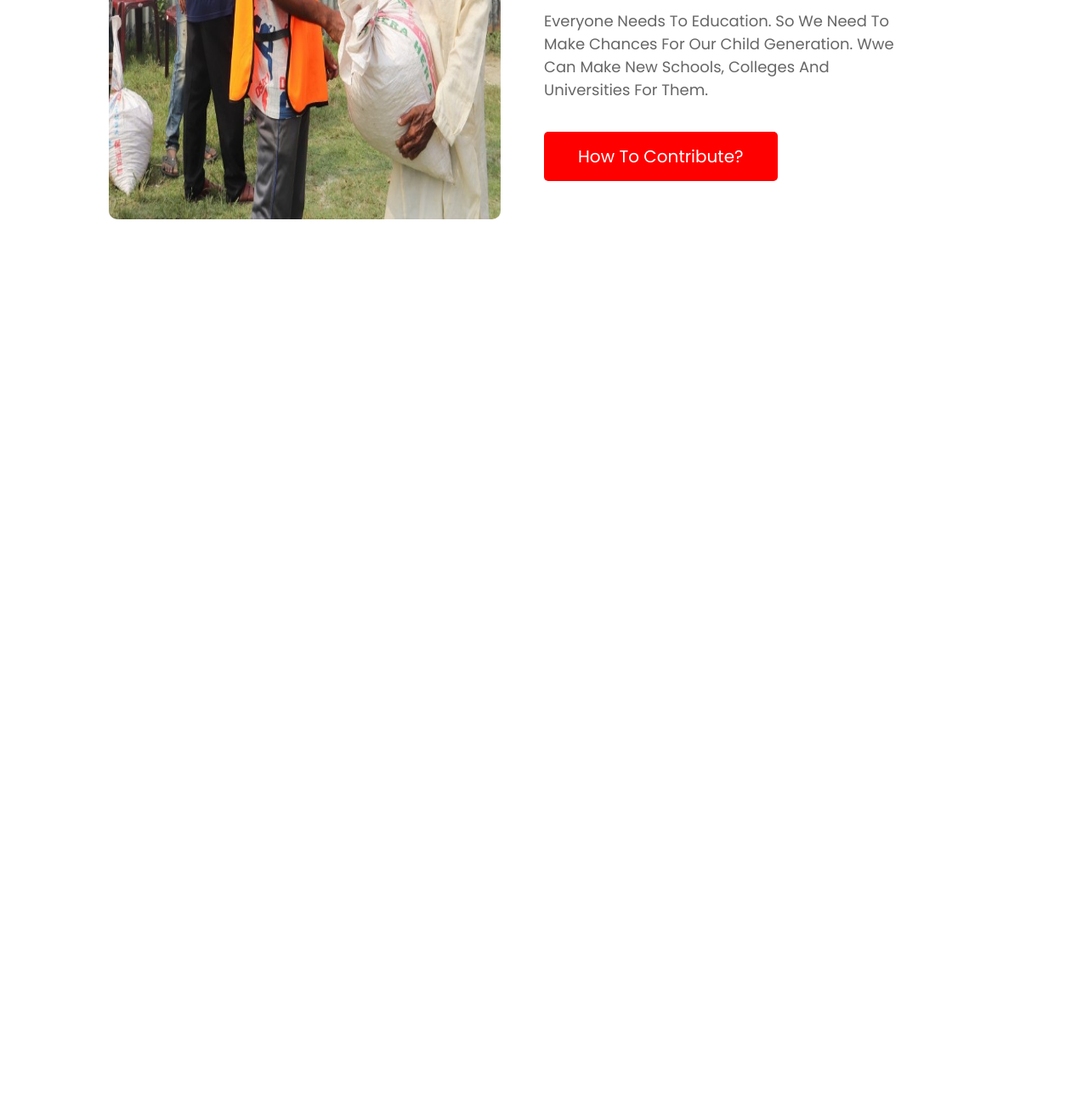
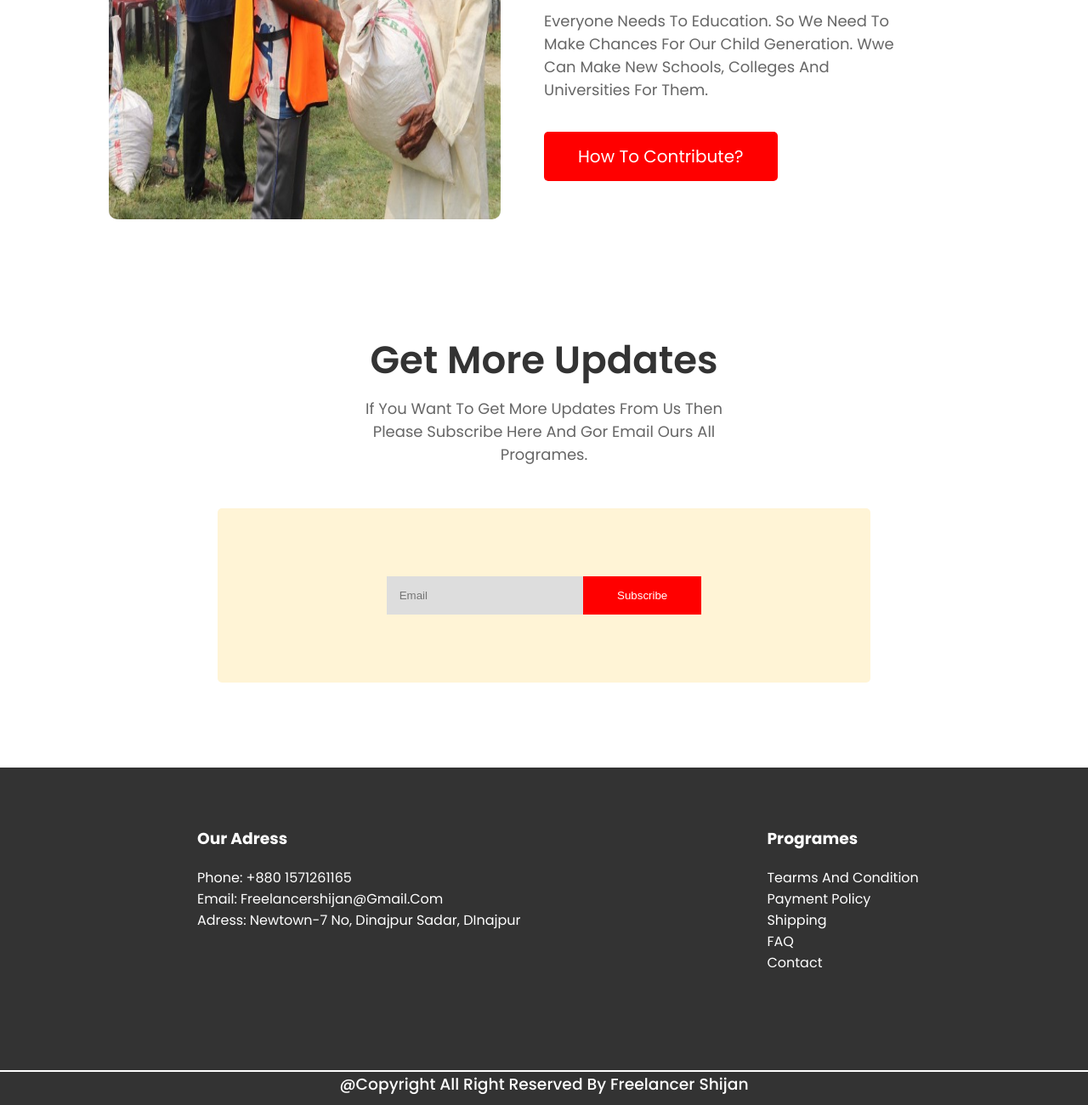
Before and after one commit to MdShijanAli/assignment-1, a plain HTML site: page index.html in a window 1280 px wide. Shown: the part 3304-4604 px from the top of the page at 85% size. Before the commit the page ends 3569 px from the top, so only its background shows below. Drawn offline with Linux system fonts and the light colour scheme.

Commit message:
finished

```diff
--- a/index.html
+++ b/index.html
@@ -158,6 +158,55 @@
 
     </section>
 
+
+    <section class="section-5">
+        <div class="newsletter-main">
+            <div class="newslatter-text">
+                <h1>Get more updates</h1>
+                <p>if you want to get more updates from us then please subscribe here and gor email ours all programes.
+                </p>
+            </div>
+
+            <div class="newslatter-box">
+                <input type="email" placeholder="Email">
+                <button>Subscribe</button>
+            </div>
+        </div>
+    </section>
+
 </body>
 
+
+<footer>
+    <div class="footer">
+        <div class="adress">
+            <h3>Our Adress</h3>
+            <ul>
+                <li>Phone: +880 1571261165</li>
+                <li>Email: freelancershijan@gmail.com</li>
+                <li>Adress: Newtown-7 no, Dinajpur Sadar, DInajpur</li>
+            </ul>
+
+        </div>
+
+        <div class="pages">
+            <h3>programes</h3>
+            <ul>
+                <li><a href="#"> Tearms and Condition</a> </li>
+                <li><a href="#">Payment Policy</a> </li>
+                <li><a href="#">Shipping</a> </li>
+                <li><a href="#"> FAQ</a></li>
+                <li><a href="#"> Contact</a></li>
+            </ul>
+        </div>
+
+    </div>
+
+    <div class="copyright">
+        <h3>@copyright all right reserved by Freelancer Shijan</h3>
+    </div>
+
+
+</footer>
+
 </html>
--- a/style.css
+++ b/style.css
@@ -275,3 +275,126 @@ body {
 }
 
 /* section-4 end */
+
+/* section-5 start */
+
+
+.newsletter-main {
+    width: 60%;
+    margin: auto;
+}
+
+.newslatter-text h1 {
+    text-align: center;
+    font-size: 45px;
+    line-height: 50px;
+    color: #333;
+
+    font-weight: 600;
+    margin-bottom: 0;
+
+    margin-top: 200px;
+}
+
+.newslatter-text p {
+    font-size: 18px;
+    padding-right: 100px;
+    color: #666;
+    margin-bottom: 50px;
+    text-align: center;
+    padding: 0 150px;
+}
+
+
+.newslatter-box {
+    padding: 80px 30px;
+    background: #FFF4D6;
+    border-radius: 5px;
+    text-align: center;
+    margin-bottom: 100px;
+}
+
+.newslatter-box input {
+    background: #ddd;
+    padding: 15px 40px 15px 15px;
+    border: none;
+    margin-right: 0px;
+}
+
+.newslatter-box button {
+    background: red;
+    padding: 15px 40px;
+    border: none;
+    margin-left: -5px;
+    color: #fff;
+}
+
+
+
+
+/* section - 5 end */
+
+
+
+/* footer area start */
+
+footer {
+    background: #333;
+    padding: 0;
+    margin: 0;
+}
+
+.footer {
+    display: flex;
+    width: 70%;
+    margin: auto;
+    color: #fff;
+    padding: 50px 0px;
+}
+
+.adress h3 {
+    padding-left: 40px;
+}
+
+.adress ul {
+    margin-left: 0px;
+}
+
+.adress ul li {
+    text-align: left;
+    margin-left: 0px;
+    list-style: none;
+}
+
+.pages h3 {
+    padding-left: 290px;
+
+}
+
+.pages ul li {
+    padding-left: 250px;
+    list-style: none;
+
+}
+
+.pages ul li a {
+    text-decoration: none;
+    color: #fff;
+}
+
+.copyright {
+    background: #333;
+    padding-bottom: 0px;
+    padding: 30px 0px;
+}
+
+.copyright h3 {
+    color: #fff;
+    text-align: center;
+    font-weight: 500;
+    border-top: 2px solid #fff;
+    margin-bottom: -20px;
+}
+
+
+/* footer area end */
```
